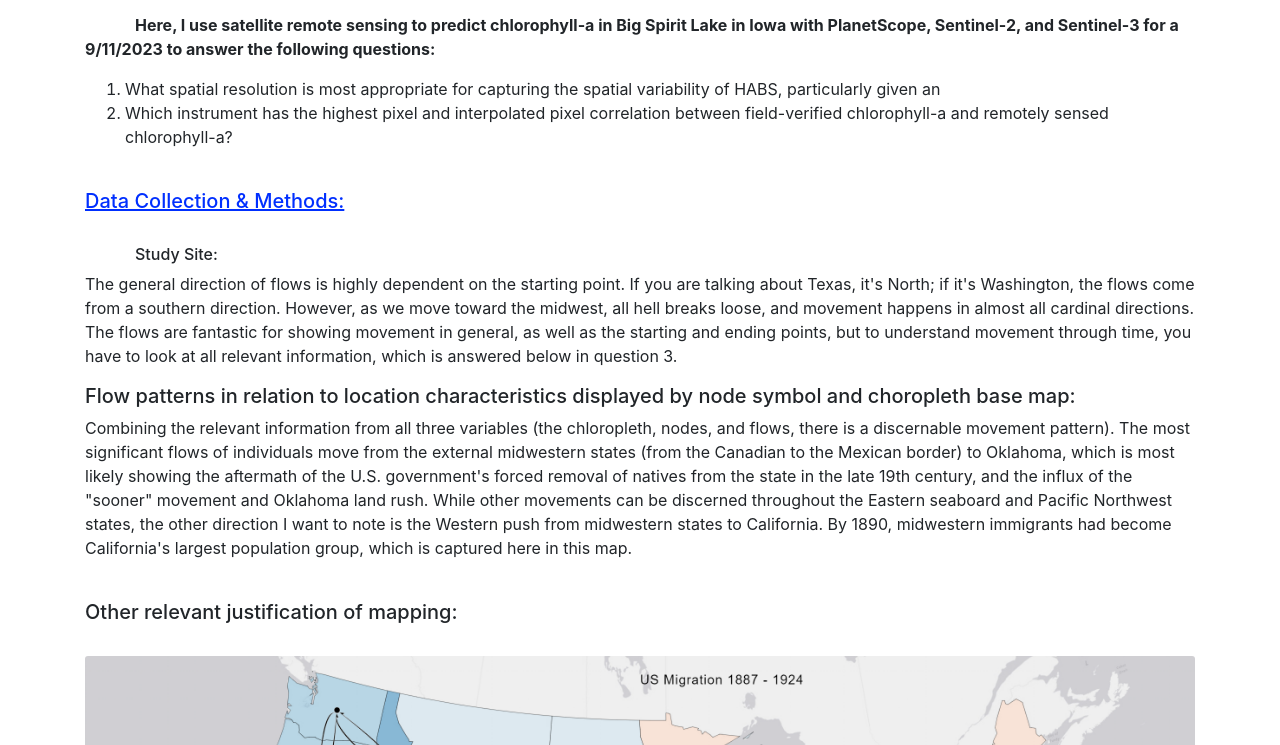
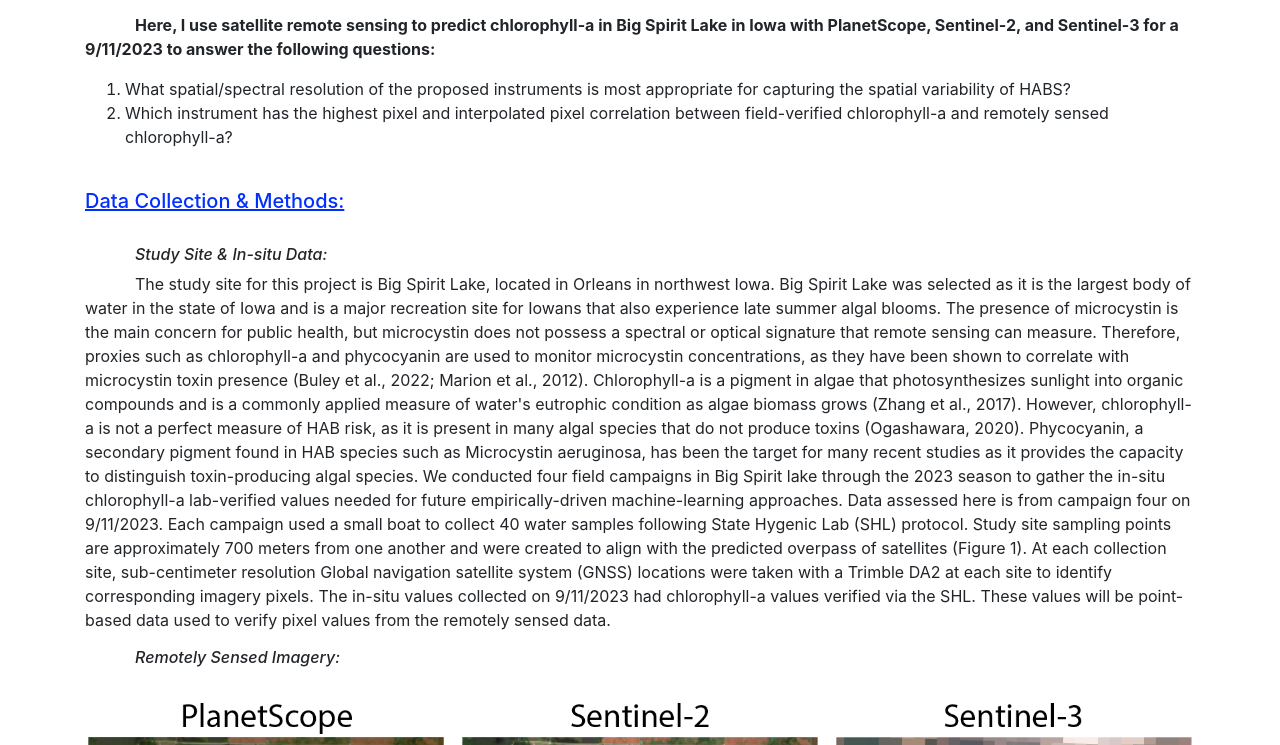
Before and after one commit to geog3540/skzebarth, a website: page final_project.html in a window 1280 px wide. Shown: the part 755-1500 px from the top of the page. Drawn offline with Linux system fonts and the light colour scheme.

Commit message:
Second major final update
added some imagery, while also continuing text update through remotely sensed imagery.

```diff
--- a/final_project.html
+++ b/final_project.html
@@ -90,24 +90,54 @@
           <p style="text-indent: 50px;"><b>Here, I use satellite remote sensing to predict chlorophyll-a in Big Spirit Lake
             in Iowa with PlanetScope, Sentinel-2, and Sentinel-3 for a 9/11/2023 to answer the following questions:</b></p>
             <ol>
-              <li>What spatial resolution is most appropriate for capturing the spatial variability of HABS, particularly given an </li>
+              <li>What spatial/spectral resolution of the proposed instruments is most appropriate for capturing the spatial variability of HABS?</li>
               <li>Which instrument has the highest pixel and interpolated pixel correlation between field-verified chlorophyll-a and remotely sensed chlorophyll-a?</li>
             </ol>
 
       <br>
       <h5 style="color: rgb(0, 47, 255);"><u>Data Collection & Methods:</u></h5>
       <br>
-      <h6 style="text-indent: 50px;">Study Site:</h6>
-      <p>The general direction of flows is highly dependent on the starting point. If you are talking about Texas, it's North; if it's Washington, the flows come from a southern direction.
-        However, as we move toward the midwest, all hell breaks loose, and movement happens in almost all cardinal directions.
-        The flows are fantastic for showing movement in general, as well as the starting and ending points, but to understand movement through time, you have to look at all relevant information, which is answered below in question 3. </p>
+      <h6 style="text-indent: 50px;"><i>Study Site & In-situ Data:</i></h6>
+      <p style="text-indent: 50px;">The study site for this project is Big Spirit Lake, located in Orleans in northwest Iowa.
+        Big Spirit Lake was selected as it is the largest body of water in the state of Iowa and is a major
+        recreation site for Iowans that also experience late summer algal blooms.
+        The presence of microcystin is the main concern for public health, but microcystin does not possess
+        a spectral or optical signature that remote sensing can measure. Therefore, proxies such as chlorophyll-a
+        and phycocyanin are used to monitor microcystin concentrations, as they have been shown to correlate with
+        microcystin toxin presence (Buley et al., 2022; Marion et al., 2012). Chlorophyll-a is a pigment in algae that
+        photosynthesizes sunlight into organic compounds and is a commonly applied measure of water's eutrophic condition as
+        algae biomass grows (Zhang et al., 2017). However, chlorophyll-a is not a perfect measure of HAB risk, as it is present
+         in many algal species that do not produce toxins (Ogashawara, 2020). Phycocyanin, a secondary pigment
+         found in HAB species such as Microcystin aeruginosa, has been the target for many recent studies as it
+         provides the capacity to distinguish toxin-producing algal species. We conducted four field campaigns
+         in Big Spirit lake through the 2023 season to gather the in-situ chlorophyll-a lab-verified values needed
+         for future empirically-driven machine-learning approaches. Data assessed here is from campaign four on 9/11/2023.
+          Each campaign used a small boat to collect 40 water samples following State Hygenic Lab (SHL) protocol.
+          Study site sampling points are approximately 700 meters from one another and were created to align with
+          the predicted overpass of satellites (Figure 1). At each collection site, sub-centimeter resolution Global navigation
+          satellite system (GNSS) locations were taken with a Trimble DA2 at each site to identify corresponding imagery pixels.
+          The in-situ values collected on 9/11/2023 had chlorophyll-a values verified via the SHL.
+        These values will be point-based data used to verify pixel values from the remotely sensed data. </p>
 
-      <h5>Flow patterns in relation to location characteristics displayed by node symbol and choropleth base map:</h5>
-      <p>Combining the relevant information from all three variables (the chloropleth, nodes, and flows, there is a discernable movement pattern).
-        The most significant flows of individuals move from the external midwestern states (from the Canadian to the Mexican border) to Oklahoma, which is most likely showing the aftermath of the U.S. government's
-        forced removal of natives from the state in the late 19th century, and the influx of the "sooner" movement and Oklahoma land rush.
-         While other movements can be discerned throughout the Eastern seaboard and Pacific Northwest states, the other direction I want to note is the Western push from midwestern states to California.
-        By 1890, midwestern immigrants had become California's largest population group, which is captured here in this map.  </p><br>
+      <h6 style="text-indent: 50px;"><i>Remotely Sensed Imagery:</i></h6>
+      <br>
+      <div class="row">
+        <div class="container">
+            <img class="card-img-top" src="images/IWC_6tight@3x.png" alt="">
+            <p class="card-text text-center">(Figure 3.In Sept. 2023, Big Spirit Lake in NW Iowa had a HAB that was imaged with PlanetScope (~3m pixel size),
+               Sentinel-2 (20m), and Sentinel-3 (300m) sensors.
+              Inset shows Orleans Beach. While daily imagery is critical for monitoring, Sentinel-3 limits the ability to capture near-shore HABs.)</p>
+       </div>
+      </div><br>
+      <p style="text-indent: 50px;">Three sensors are used in this project, as they have varying spatial resolutions and band placements.
+        We have selected these three sensors because they capture the trade-off between spatial and temporal resolution (Figure 2).
+        Sentinel-2, with a revisit time of 5 days and spatial resolution of 20 meters, has been used in recent HAB analysis (Beal et al., 2024).
+        Sentinel-3 was designed for water applications, but specifically for ocean watercolor, so it collects imagery approximately daily but with
+        300 m spatial resolution (Donlon et al., 2012). The PlanetScope SuperDove satellite constellation has a nearly daily revisit time and a
+        spatial resolution of 3 m but remains untested as data has only recently become available to the public. These remote sensing platforms were
+        selected for their synergistic capabilities: Sentinel-2's moderate spatial resolution and more appropriate spectral bands, Sentinel-3's
+        frequent revisits and ideal spectral bands, and PlanetScope's high spatial and temporal resolution (Figure 3).
+        Sentinel data is freely available from the Copernicus open-access hub, and PlanetScope data from the Planet Explorer open-access hub. </p>
 
       <h5>Other relevant justification of mapping:</h5><br>
       <div class="row">
```
